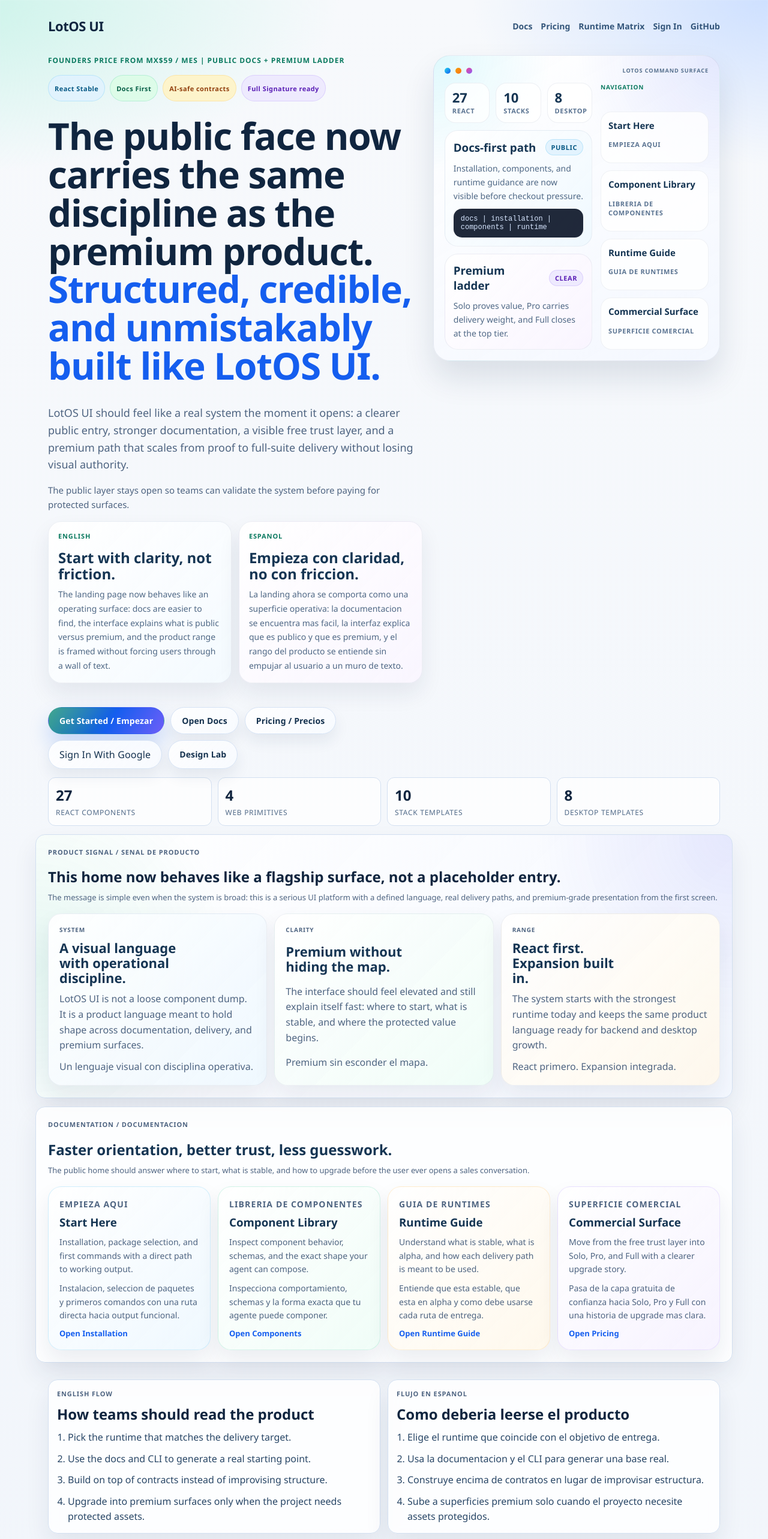
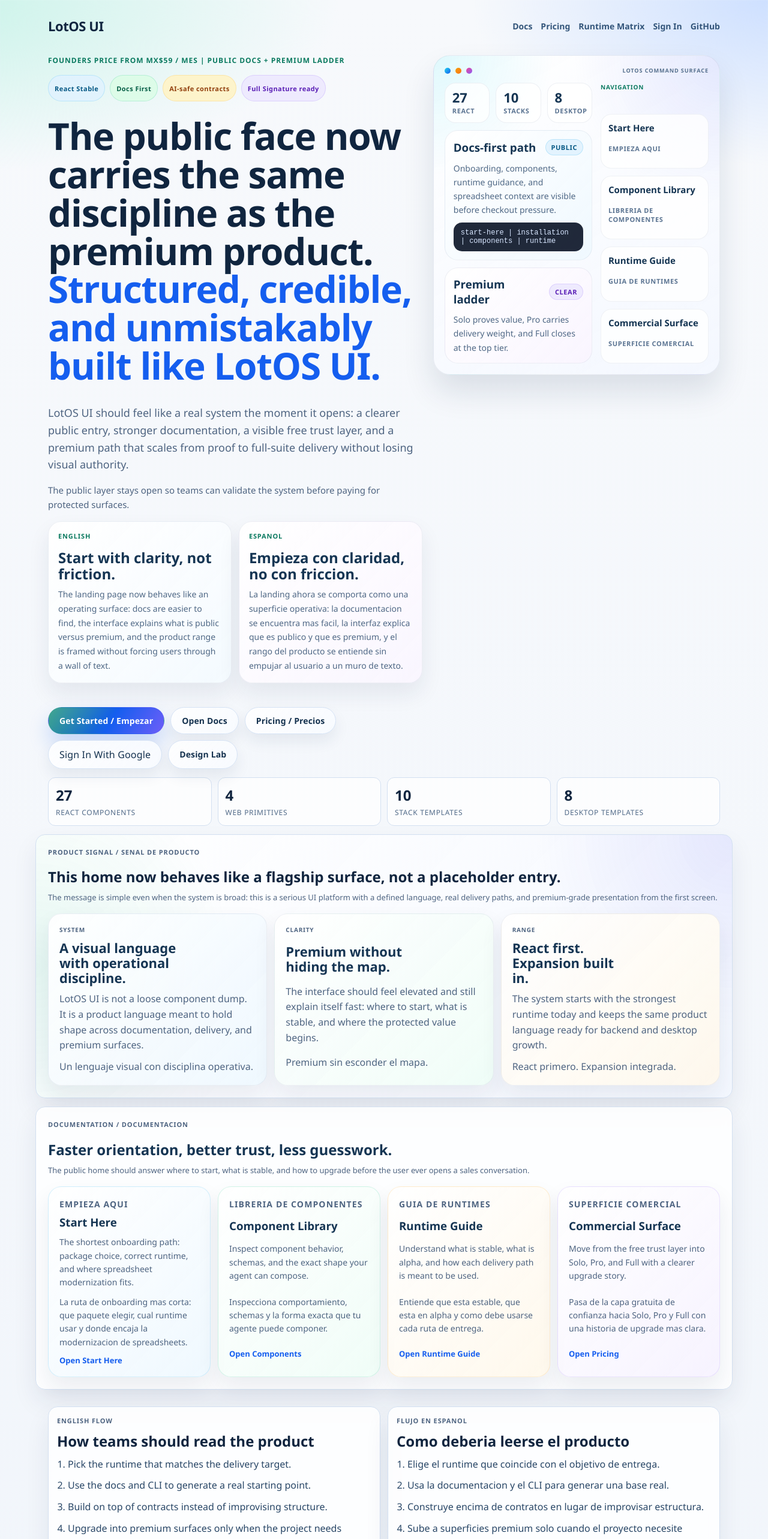
Before and after one commit to Adal612Git/lotOS-UI, a Next.js app in the folder apps/web/: page / in a window 1280 px wide. Shown: the top 2566 px of the page at 60% size. Built offline with nearby package versions, Linux system fonts and the light colour scheme; no server answers.

Commit message:
feat(docs): add start-here onboarding path

```diff
--- a/apps/web/app/page.tsx
+++ b/apps/web/app/page.tsx
@@ -47,10 +47,10 @@
   {
     title: 'Start Here',
     titleEs: 'Empieza Aqui',
-    href: '/docs/installation',
-    body: 'Installation, package selection, and first commands with a direct path to working output.',
-    bodyEs: 'Instalacion, seleccion de paquetes y primeros comandos con una ruta directa hacia output funcional.',
-    cta: 'Installation',
+    href: '/docs/start-here',
+    body: 'The shortest onboarding path: package choice, correct runtime, and where spreadsheet modernization fits.',
+    bodyEs: 'La ruta de onboarding mas corta: que paquete elegir, cual runtime usar y donde encaja la modernizacion de spreadsheets.',
+    cta: 'Start Here',
   },
   {
     title: 'Component Library',
@@ -209,7 +209,7 @@
               </article>
             </div>
             <div className="hero-actions">
-              <Link href="/docs/installation" className="btn primary">Get Started / Empezar</Link>
+              <Link href="/docs/start-here" className="btn primary">Get Started / Empezar</Link>
               <Link href="/docs" className="btn ghost">Open Docs</Link>
               <Link href="/pricing" className="btn ghost">Pricing / Precios</Link>
               {signedInEmail ? (
@@ -250,8 +250,8 @@
                       <h3>Docs-first path</h3>
                       <span className="payment-chip ready accent-cyan">Public</span>
                     </div>
-                    <p>Installation, components, and runtime guidance are now visible before checkout pressure.</p>
-                    <div className="preview-code-strip">docs | installation | components | runtime</div>
+                    <p>Onboarding, components, runtime guidance, and spreadsheet context are visible before checkout pressure.</p>
+                    <div className="preview-code-strip">start-here | installation | components | runtime</div>
                   </div>
                   <div className="preview-surface-card secondary">
                     <div className="preview-surface-head">
@@ -359,7 +359,7 @@
             ))}
           </ul>
           <div className="hero-actions compact">
-            <Link href="/docs/components/button" className="btn ghost">Inspect Components</Link>
+            <Link href="/docs/start-here" className="btn ghost">Open Start Here</Link>
             <Link href="/docs/multi-runtime" className="btn ghost">Open Runtime Guide</Link>
           </div>
         </article>
@@ -542,7 +542,7 @@
             The landing page now routes users in the correct order: understanding first, protected value second.
           </p>
           <div className="hero-actions compact">
-            <Link href="/docs" className="btn primary">Open Documentation</Link>
+            <Link href="/docs/start-here" className="btn primary">Open Start Here</Link>
             <Link href={vaultHref} className="btn ghost">Open Vault Surface</Link>
           </div>
         </article>
```
Also changed, not shown: 7 other files (tests, documents, lock files or other folders).
